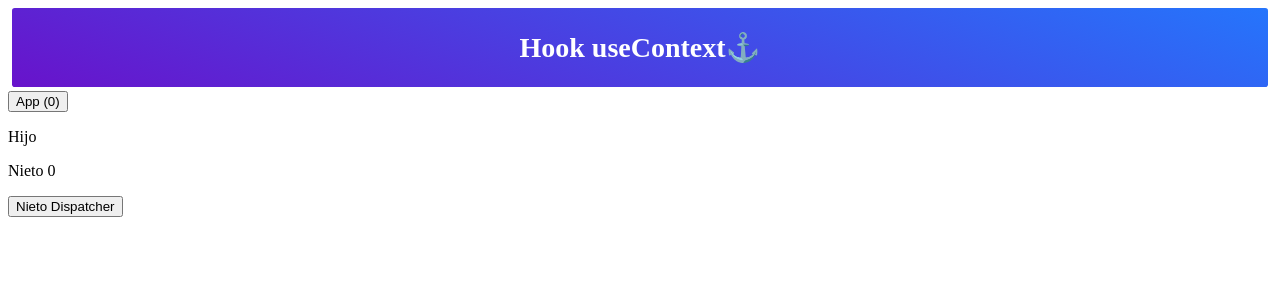
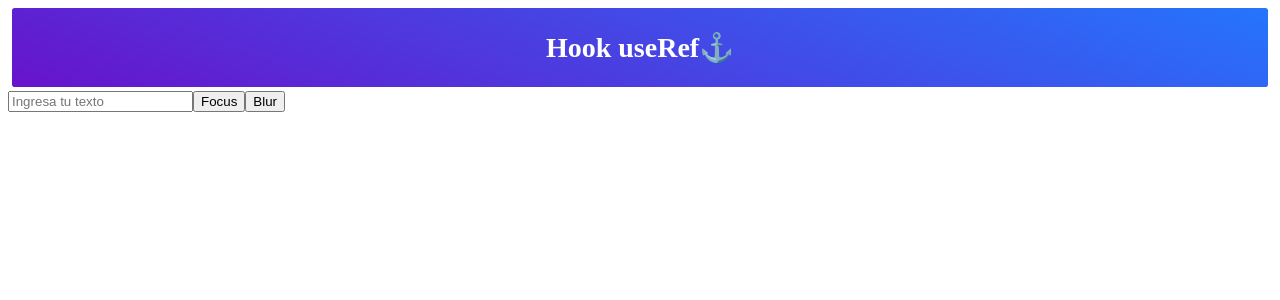
Before and after one commit to Eisten1996/react-fundamentos, a React (Create React App) app: page / in a window 1280 px wide. Shown: the top 300 px of the page. Built offline with nearby package versions, Linux system fonts and the light colour scheme.

Commit message:
Entendiendo el  hook useRef()
uso de ref con useRef

```diff
--- a/src/App.js
+++ b/src/App.js
@@ -1,5 +1,4 @@
-import React, { useState } from 'react'
-import { useContext } from 'react'
+import React, { useRef } from 'react'
 
 const Header = () => {
   const styles = {
@@ -15,7 +14,7 @@ const Header = () => {
   return (
     <header style={styles}>
       <h1>
-        Hook useContext
+        Hook useRef
         <span role="img" aria-label="hook emoji">
           ⚓
         </span>
@@ -24,62 +23,24 @@ const Header = () => {
   )
 }
 
-// Uso normal de context
-// const Nieto = () => {
-//   return (
-//     <MyContext.Consumer>
-//       {(context) => (
-//         <div>
-//           <p>Nieto {context.num}</p>
-//           <button onClick={context.addNum}>Nieto Dispatcher</button>
-//         </div>
-//       )}
-//     </MyContext.Consumer>
-//   )
-// }
+const App = () => {
+  const entrada = useRef()
 
-const Nieto = () => {
-  const { addNum, num } = useContext(MyContext)
+  const focus = () => {
+    entrada.current.focus()
+  }
+  const blur = () => {
+    entrada.current.blur()
+  }
+
   return (
     <div>
-      <p>Nieto {num}</p>
-      <button onClick={addNum}>Nieto Dispatcher</button>
+      <Header />
+      <input type="text" placeholder="Ingresa tu texto" ref={entrada} />
+      <button onClick={focus}>Focus</button>
+      <button onClick={blur}>Blur</button>
     </div>
   )
 }
 
-const Hijo = () => {
-  return (
-    <div>
-      <p>Hijo</p>
-      <Nieto />
-    </div>
-  )
-}
-
-const MyContext = React.createContext()
-
-const App = () => {
-  const [num, setNum] = useState(0)
-
-  const addNum = () => {
-    setNum(num + 1)
-  }
-
-  return (
-    <MyContext.Provider
-      value={{
-        num,
-        addNum,
-      }}
-    >
-      <div>
-        <Header />
-        <button onClick={addNum}>App ({num})</button>
-        <Hijo />
-      </div>
-    </MyContext.Provider>
-  )
-}
-
 export default App
```
